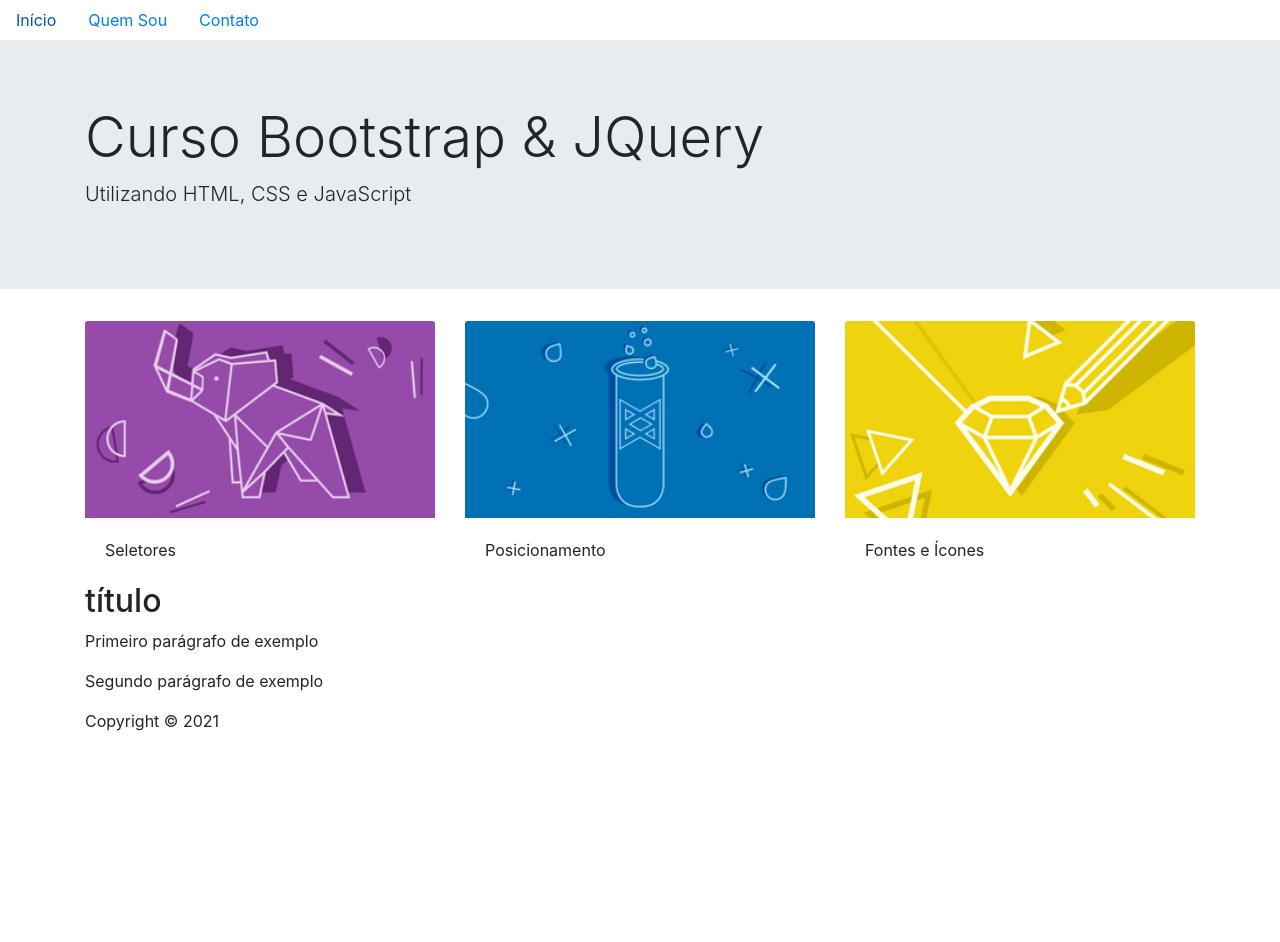
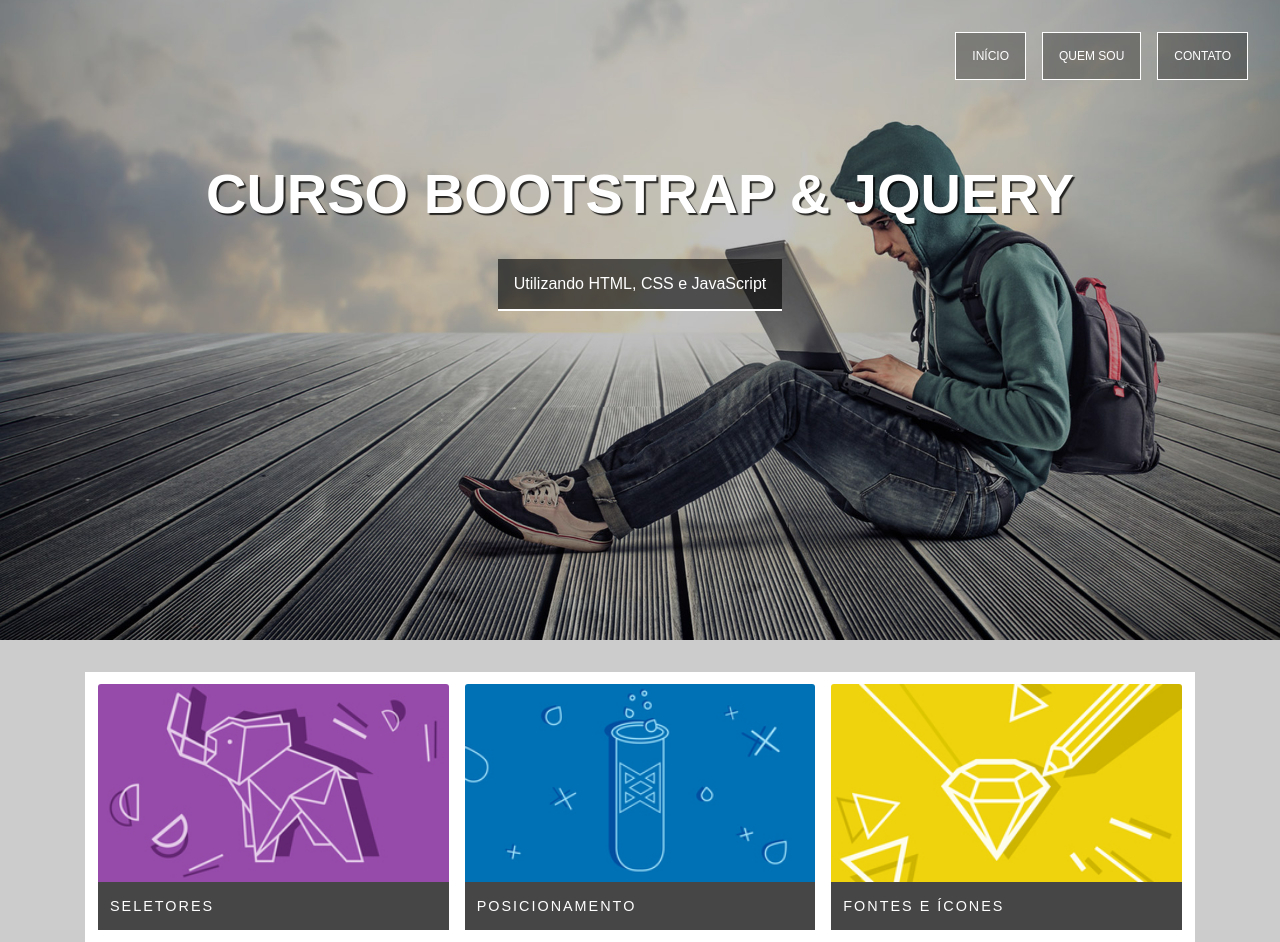
Before and after one commit to felipegilisk/bootstrap2, a plain HTML site: page index.html in a window 1280 px wide. Shown: the top 942 px of the page. Before the commit the page ends 800 px from the top, so only its background shows below. Drawn offline with nearby package versions, Linux system fonts and the light colour scheme.

Commit message:
Ajustes de css

```diff
--- a/css/estilo_geral.css
+++ b/css/estilo_geral.css
@@ -0,0 +1,111 @@
+body{
+    margin: auto;
+    padding: 0;
+    font: 100% arial, sans-serif;
+    background-color: #ccc;
+}
+
+section{
+    margin: 1rem 0;
+    background-color: #fff;
+    padding: 0.75rem;
+}
+
+section h2{
+    border-bottom: 2px solid #ccc;
+    padding: 0.75rem;
+    margin: 0;
+    background: #eee;
+    font-size: 1.5rem;
+    font-weight: bold;
+    margin-bottom: 0.5rem;
+}
+
+.jumbotron{
+    min-height: 80vh;
+    background-image: url(../imgs/bg-3.jpg);
+    background-size: cover;
+    background-position: right center;
+    padding: 10rem 2rem;
+    color: #fff;
+    text-align: center;
+}
+
+.jumbotron h1{
+    font-size: 3.5rem; /*  */
+    text-shadow: 2px 2px 1px rgba(0, 0, 0, 0.8);
+    text-transform: uppercase;
+    font-weight: bold;
+    margin-bottom: 2rem;
+}
+
+.jumbotron p{
+    padding: 1rem;
+    border-bottom: 2px solid #fff;
+    background-color: rgba(0, 0, 0, 0.6);
+    font-size: 1rem;
+    display: inline-block;
+}
+
+.nav{
+    position: absolute;
+    top: 2rem;
+    right: 2rem;
+    z-index: 1;
+}
+
+.nav>li{
+    border: 1px solid #fff;
+    margin-left: 1rem;
+    background-color: rgba(0, 0, 0, 0.3);
+}
+
+.nav > li:hover{
+    background-color: rgba(0, 0, 0, 0.8);
+}
+
+.nav > li a{
+    padding: 1rem;
+    color: #fff;
+    text-transform: uppercase;
+    font-size: 0.75rem;
+    text-decoration: none;
+}
+
+.cards-container{
+    padding: 0.75rem 1.25rem;
+}
+
+.cards-container .card{
+    border: none;
+    border-radius: 0;
+}
+
+.cards-container .card-body{
+    background-color: rgb(70, 70, 70);
+    padding: 1rem 0.75rem;
+    margin: 0;
+    font-weight: normal;
+    text-transform: uppercase;
+    letter-spacing: 2px;
+    font-size: 0.9rem;
+    color: #fff;
+}
+
+.cards-container [class^=col]{
+    padding-left: 0.5rem;
+    padding-right: 0.5rem;
+}
+
+.rodape{
+    height: 3rem;
+    color: #fff;
+    text-align: center;
+    text-shadow: 2px 2px 2px #000;
+    background-color: #6b6c68;
+
+}
+
+.rodape p{
+    margin: 0;
+}
--- a/index.html
+++ b/index.html
@@ -25,8 +25,8 @@
 
 	<div class="jumbotron jumbotron-fluid">
 		<div class="container">
-			<h1 class="display-4">Curso Bootstrap & JQuery</h1>
-			<p class="lead">Utilizando HTML, CSS e JavaScript</p>
+			<h1>Curso Bootstrap & JQuery</h1>
+			<p>Utilizando HTML, CSS e JavaScript</p>
 		</div>
 	</div>
 
@@ -35,19 +35,19 @@
 		<section class="cards-container">
 			<div class="row">
 				<div class="col-12 col-sm-4">
-					<img src="imgs/card_02.jpg" alt="" class="card-img-top">
+					<img src="imgs/card_02.jpg" alt="Elefante" class="card-img-top">
 					<div class="card-body">
 						<p class="card-text">Seletores</p>
 					</div>
 				</div>
 				<div class="col-12 col-sm-4">
-					<img src="imgs/card_06.jpg" alt="" class="card-img-top">
+					<img src="imgs/card_06.jpg" alt="Tubo de ensaio" class="card-img-top">
 					<div class="card-body">
 						<p class="card-text">Posicionamento</p>
 					</div>
 				</div>
 				<div class="col-12 col-sm-4">
-					<img src="imgs/card_03.jpg" alt="" class="card-img-top">
+					<img src="imgs/card_03.jpg" alt="Diamante" class="card-img-top">
 					<div class="card-body">
 						<p class="card-text">Fontes e Ícones</p>
 					</div>
@@ -65,10 +65,8 @@
 		</section>
 	</div>
 
-	<footer class="rodape">
-		<div class="container">
-			<p>Copyright &copy; 2021</p>
-		</div>
+	<footer class="rodape d-flex justify-content-center align-items-center">
+		<p>Copyright &copy; 2021</p>
 	</footer>
 
 
```
